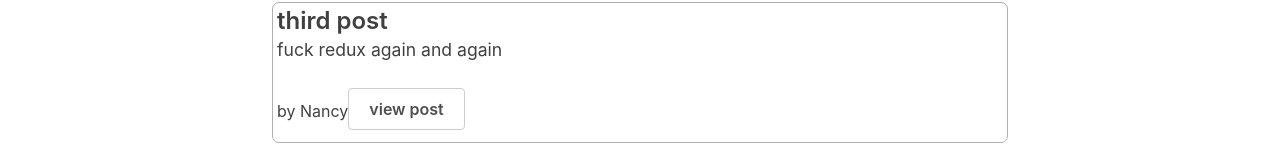
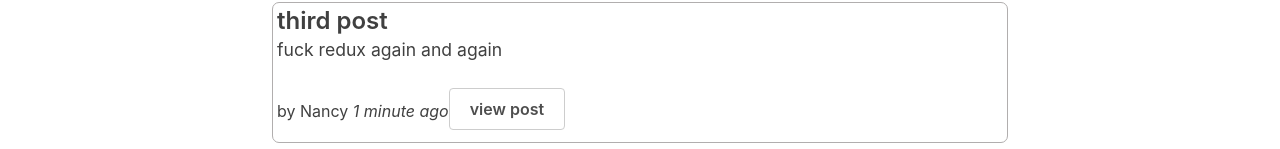
Before and after one commit to yportfolio/FuckRedux, a React (Create React App) app: page / in a window 1280 px wide. Shown: the part 794-943 px from the top of the page. Built offline with nearby package versions, Linux system fonts and the light colour scheme; what miragejs, txtgen would draw is missing.

Commit message:
fix: convert user id to number, and date related bug

```diff
--- a/src/features/posts/AddPostForm.jsx
+++ b/src/features/posts/AddPostForm.jsx
@@ -19,6 +19,7 @@ const AddPostForm = () => {
       dispatch(postAdded(title, content, userId))
       setTitle('')
       setContent('')
+      setUserId('')
     }
   }
 
--- a/src/features/posts/PostsList.jsx
+++ b/src/features/posts/PostsList.jsx
@@ -2,10 +2,10 @@ import React from 'react'
 import { useSelector } from 'react-redux'
 import { Link } from 'react-router-dom'
 import PostAuthor from './PostAuthor'
+import TimeAgo from './TimeAgo'
 
 const PostsList = () => {
   const posts = useSelector((state) => state.posts)
-  console.log(posts)
   const orderedPosts = posts
     .slice()
     .sort((a, b) => b.date.localeCompare(a.date))
@@ -15,6 +15,7 @@ const PostsList = () => {
       <h3>{post.title}</h3>
       <p>{post.content}</p>
       <PostAuthor userId={post.user} />
+      <TimeAgo timestamp={post.date} />
       <Link to={`/posts/${post.id}`} className="button muted-button">
         view post
       </Link>
--- a/src/features/posts/PostsSlice.jsx
+++ b/src/features/posts/PostsSlice.jsx
@@ -41,8 +41,8 @@ const postsSlice = createSlice({
             id: nanoid(),
             title,
             content,
-            user: userId,
-            date: new Date().toISOString,
+            user: Number(userId),
+            date: new Date().toISOString(),
           },
         }
       },
```
